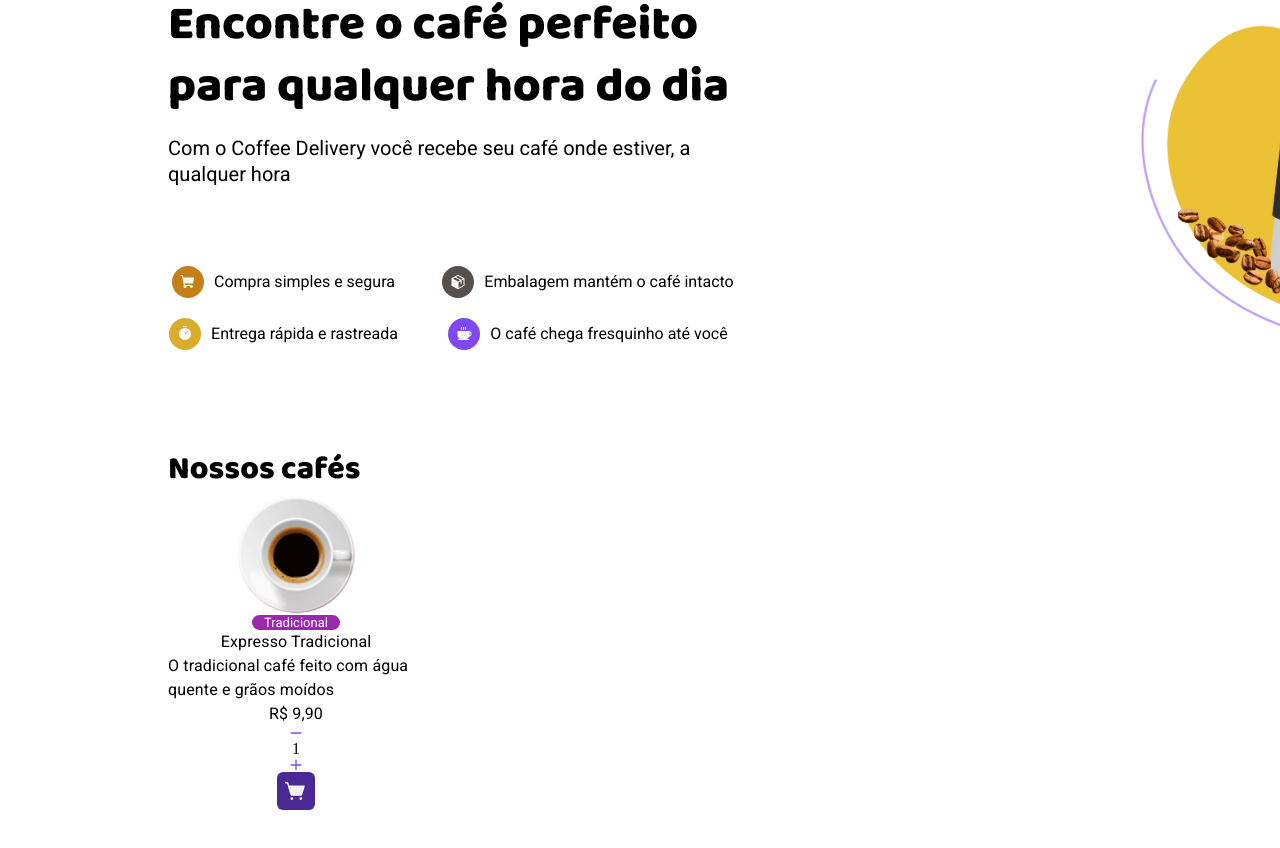
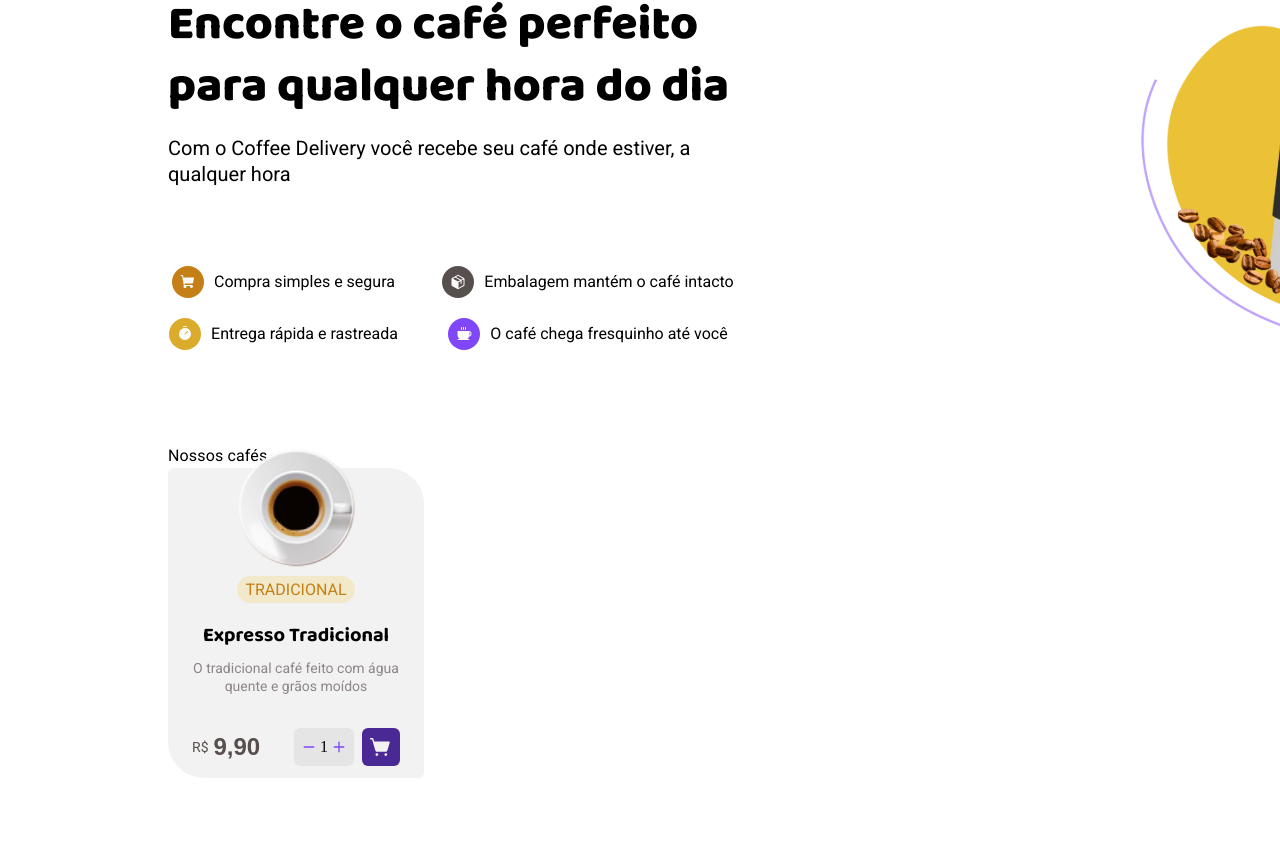
Before and after one commit to rafaeltreiber/coffee-delivery, a React (Vite) app: page / in a window 1280 px wide. Shown: the part 276-1124 px from the top of the page. Built offline with nearby package versions, Linux system fonts and the light colour scheme.

Commit message:
finishing coffee card

```diff
--- /dev/null
+++ b/src/components/CoffeeList/Chip/index.tsx
@@ -0,0 +1,13 @@
+import { ChipContainer } from './styles';
+
+interface IChipProps {
+  text: string;
+}
+
+export function Chip({ text }: IChipProps) {
+  return (
+    <ChipContainer>
+      {text}
+    </ChipContainer>
+  )
+}
--- /dev/null
+++ b/src/components/CoffeeList/Chip/styles.ts
@@ -0,0 +1,17 @@
+import styled from "styled-components";
+
+export const ChipContainer = styled.div`
+  display: flex;
+  justify-content: center;
+  align-items: center;
+
+  font-family: "Roboto", sans-serif;
+
+  text-transform: uppercase;
+
+  border-radius: 100px;
+  padding: 4px 8px;
+
+  background: #f1e9c9;
+  color: #c47f17;
+`;
--- /dev/null
+++ b/src/components/CoffeeList/CoffeeCard/AmountSelector/index.tsx
@@ -0,0 +1,16 @@
+import Minus from '../../../../../public/img/Minus.svg';
+import Plus from '../../../../../public/img/Plus.svg';
+
+import { AmountSelectorContainer, CounterWrapper, MinusSelectorSign, PlusSelectorSign } from "./styles";
+
+export function AmountSelector() {
+  return (
+    <AmountSelectorContainer>
+      <CounterWrapper>
+        <MinusSelectorSign src={Minus} alt='minus sign' />
+        <span>1</span>
+        <PlusSelectorSign src={Plus} alt='plus sign' />
+      </CounterWrapper>
+    </AmountSelectorContainer>
+  )
+}
--- /dev/null
+++ b/src/components/CoffeeList/CoffeeCard/AmountSelector/styles.ts
@@ -0,0 +1,31 @@
+import styled from "styled-components";
+
+export const AmountSelectorContainer = styled.div`
+  display: flex;
+  justify-content: center;
+  align-items: center;
+
+  background: #e6e5e5;
+  border-radius: 6px;
+  gap: 8px;
+`;
+
+export const CounterWrapper = styled.div`
+  display: flex;
+  justify-content: center;
+  align-items: center;
+`;
+
+export const MinusSelectorSign = styled.img`
+  width: 14px;
+  height: 14px;
+
+  margin: 12px 4px 12px 8px;
+`;
+
+export const PlusSelectorSign = styled.img`
+  width: 14px;
+  height: 14px;
+
+  margin: 12px 8px 12px 4px;
+`;
--- a/src/components/CoffeeList/CoffeeCard/index.tsx
+++ b/src/components/CoffeeList/CoffeeCard/index.tsx
@@ -1,26 +1,32 @@
-import { Container } from "./styles";
+import { ChipsContainer, CardContainer, Currency, CurrencyValueContainer, Description, Name, PriceCartContainer, Value, CartIcon, AmountCartContainer, CoffeeImage } from "./styles";
 import ExpressoTradicional from '../../../../public/img/ExpressoTradicional.svg';
-import Minus from '../../../../public/img/Minus.svg';
-import Plus from '../../../../public/img/Plus.svg';
+import { Chip } from "../Chip";
+import { AmountSelector } from "./AmountSelector";
 import CartIconButton from '../../../../public/img/CartIconButton.svg';
-import { Chip, Typography } from "@mui/material";
-
 
 
 export function CoffeeCard() {
   return (
-    <Container>
-      <img src={ExpressoTradicional} alt='Expresso tradicional' />
-      <Chip label="Tradicional" color="secondary" />
-      <Typography>Expresso Tradicional</Typography>
-      <Typography>O tradicional café feito com água quente e grãos moídos</Typography>
-      <Typography>R$ 9,90</Typography>
-      <img src={Minus} alt='minus sign' />
-      <span>1</span>
-      <img src={Plus} alt='plus sign' />
-      <img src={CartIconButton} alt='cart button' />
+    <CardContainer>
+      <CoffeeImage src={ExpressoTradicional} alt='Expresso tradicional' />
+      <ChipsContainer>
+        <Chip text="tradicional" />
+      </ChipsContainer>
+      <Name>
+        Expresso Tradicional
+      </Name>
+      <Description>O tradicional café feito com água quente e grãos moídos</Description>
+      <PriceCartContainer>
+        <CurrencyValueContainer>
+          <Currency>R$</Currency>
+          <Value>9,90</Value>
+        </CurrencyValueContainer>
+        <AmountCartContainer>
+          <AmountSelector />
+          <CartIcon src={CartIconButton} alt='cart button' />
 
-
-    </Container>
+        </AmountCartContainer>
+      </PriceCartContainer>
+    </CardContainer>
   )
 }
--- a/src/components/CoffeeList/CoffeeCard/styles.ts
+++ b/src/components/CoffeeList/CoffeeCard/styles.ts
@@ -1,10 +1,91 @@
 import styled from "styled-components";
 
-export const Container = styled.div`
+export const CardContainer = styled.div`
   width: 256px;
   height: 310px;
 
   display: flex;
   align-items: center;
   flex-direction: column;
+
+  background: #f3f2f2;
+  border-radius: 6px 36px;
 `;
+
+export const ChipsContainer = styled.div`
+  display: flex;
+  align-items: center;
+  justify-content: center;
+
+  padding-top: 8px;
+`;
+
+export const Name = styled.span`
+  font-family: "Baloo 2", sans-serif;
+
+  font-size: 20px;
+  font-weight: 700;
+
+  margin-top: 16px;
+`;
+
+export const Description = styled.span`
+  font-family: "Roboto", sans-serif;
+
+  font-size: 14px;
+  font-weight: 400;
+  color: #8d8686;
+
+  line-height: 130%;
+  text-align: center;
+
+  padding: 8px 20px 0 20px;
+`;
+
+export const PriceCartContainer = styled.div`
+  display: flex;
+  align-items: center;
+  justify-content: space-between;
+
+  width: 208px;
+  height: 38px;
+
+  padding-top: 33px;
+`;
+
+export const CurrencyValueContainer = styled.div`
+  display: flex;
+  align-items: center;
+  justify-content: flex-end;
+
+  gap: 5px;
+
+  line-height: 130%;
+  color: #574f4d;
+`;
+
+export const Currency = styled.span`
+  font-family: "Roboto", sans-serif;
+  font-size: 14px;
+  font-weight: 400;
+`;
+
+export const Value = styled.span`
+  font-family: "Baloo2", sans-serif;
+  font-size: 24px;
+  font-weight: 800;
+`;
+
+export const AmountCartContainer = styled.div`
+  display: flex;
+  justify-content: center;
+  align-items: center;
+
+  gap: 8px;
+`;
+
+export const CoffeeImage = styled.img`
+  margin-top: -20px;
+`;
+
+export const CartIcon = styled.img``;
--- a/src/components/CoffeeList/styles.ts
+++ b/src/components/CoffeeList/styles.ts
@@ -1,13 +1,14 @@
+import { Box, Typography } from "@mui/material";
 import styled from "styled-components";
 
-export const Container = styled.div`
+export const Container = styled(Box)`
   width: 1440px;
   height: 1645px;
 
   padding: 0 160px;
 `;
 
-export const OurCoffees = styled.text`
+export const OurCoffees = styled(Typography)`
   font-family: "Baloo 2", sans-serif;
   font-weight: 800;
   font-size: 32px;
--- a/src/components/Intro/styles.ts
+++ b/src/components/Intro/styles.ts
@@ -32,14 +32,14 @@ export const Title = styled.div`
   height: 192px;
 `;
 
-export const BoldTitle = styled.text`
+export const BoldTitle = styled.span`
   font-family: "Baloo 2", sans-serif;
   font-size: 48px;
   font-weight: 800;
   line-height: 62.4px;
 `;
 
-export const AdvertiseText = styled.text`
+export const AdvertiseText = styled.span`
   font-family: "Roboto", sans-serif;
   font-size: 20px;
   font-weight: 400;
@@ -55,7 +55,7 @@ export const Items = styled.div`
   gap: 20px;
 `;
 
-export const ExplanationText = styled.text`
+export const ExplanationText = styled.span`
   font-family: "Roboto", sans-serif;
   font-size: 16px;
   font-weight: 400;
--- a/src/styles/themes/default.ts
+++ b/src/styles/themes/default.ts
@@ -1,4 +1,11 @@
-export const defaultTheme = {
-  primary: '#FFF',
-  secondary: 'orange',
-};
+import { createTheme } from "@mui/material/styles";
+
+export const defaultTheme = createTheme({
+  typography: {
+    fontFamily: `"Baloo 2", "Roboto", "Arial", sans-serif`,
+    fontSize: 14,
+    fontWeightLight: 300,
+    fontWeightRegular: 400,
+    fontWeightMedium: 500,
+  },
+});
```
